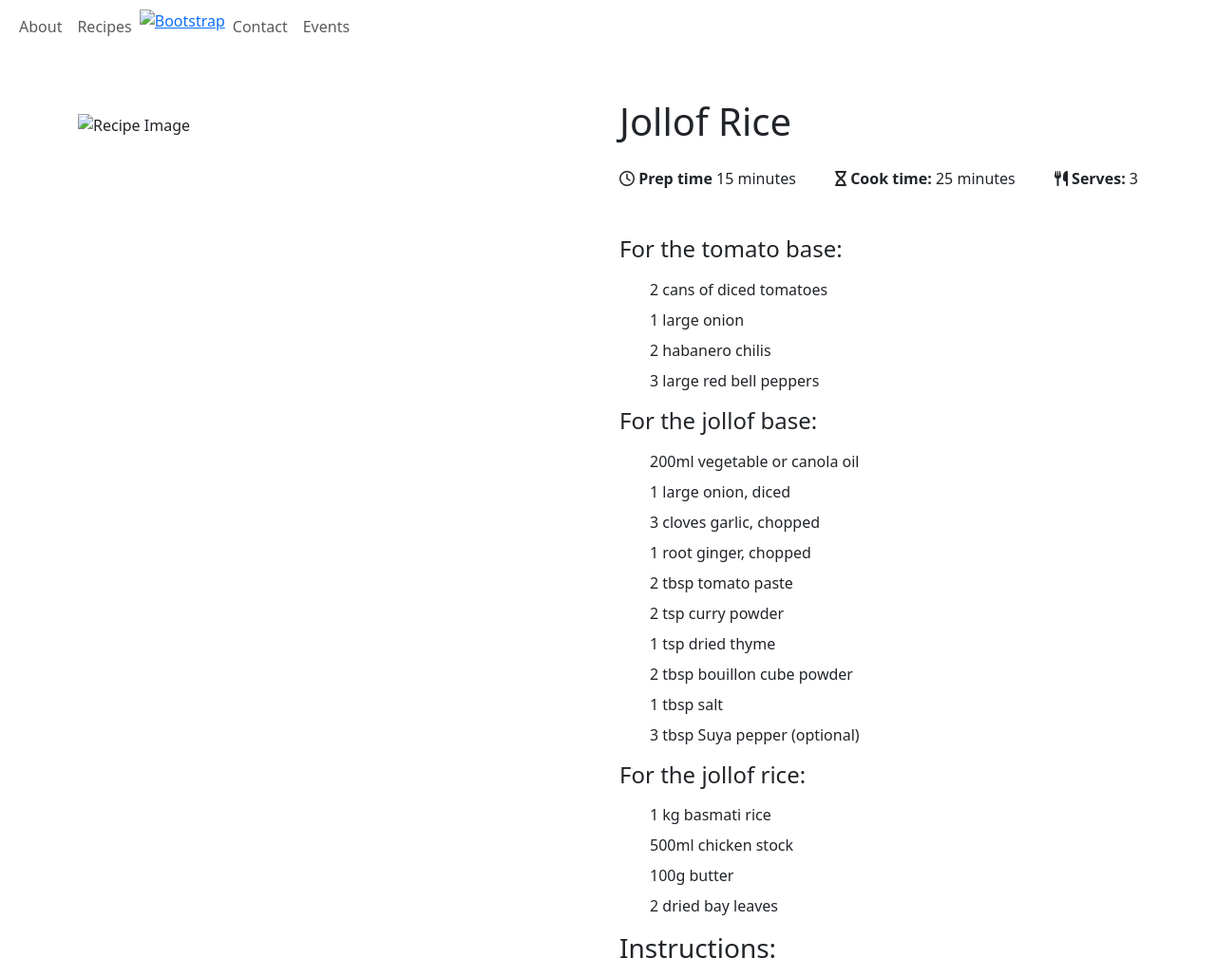
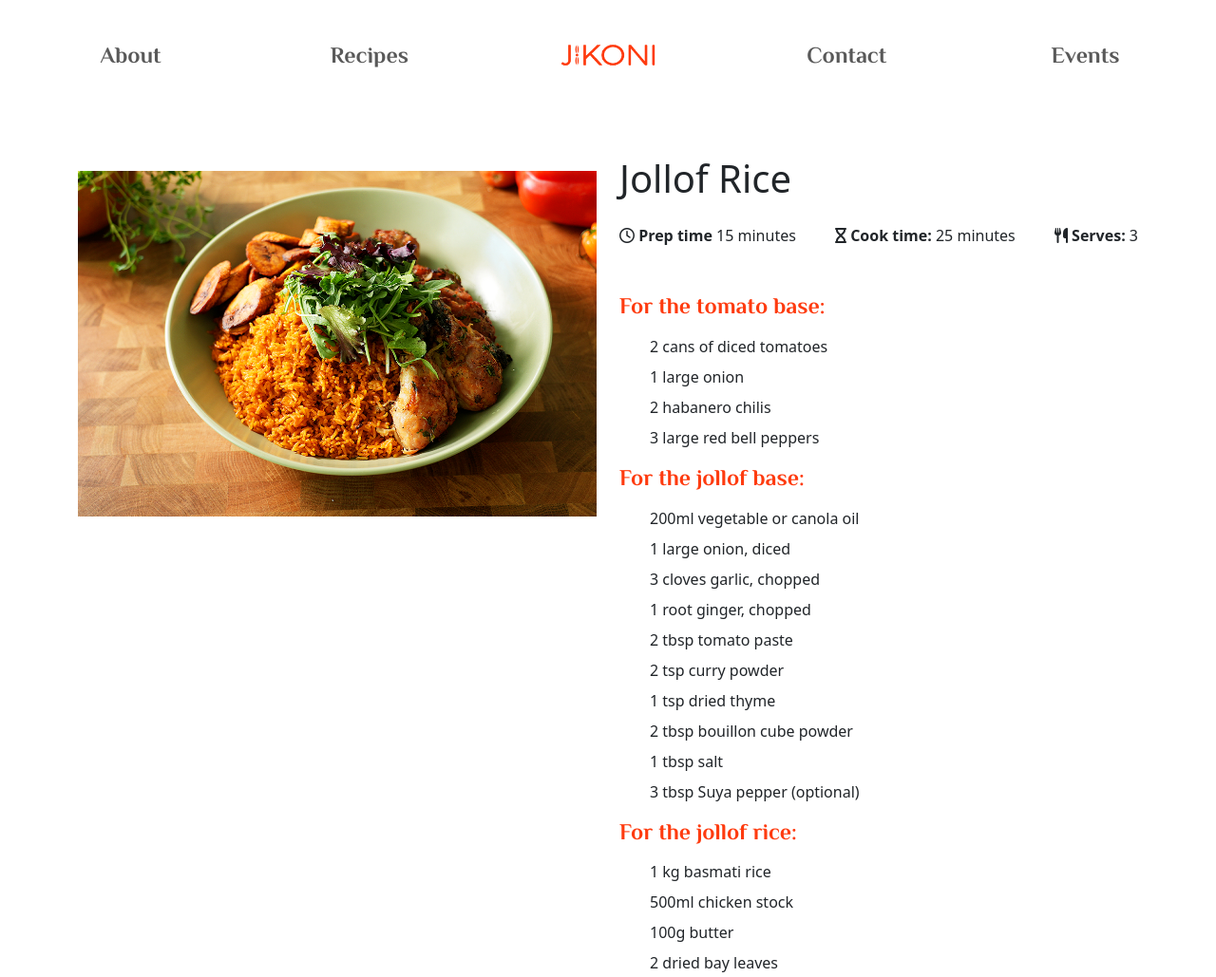
Before and after one commit to webgodess/jikoni, a plain HTML site: page html/jollof.html in a window 1280 px wide. Shown: the top 1029 px of the page at 95% size. Drawn offline with nearby package versions, Linux system fonts and the light colour scheme; the site is published under a folder, as on GitHub Pages, so addresses that start at the root find nothing; a web font is replaced by a local one.

Commit message:
fix: fix broken links

```diff
--- a/html/jollof.html
+++ b/html/jollof.html
@@ -4,7 +4,7 @@
     <meta charset="utf-8" />
     <meta name="viewport" content="width=device-width,initial-scale=1.0" />
     <title>Ghanaian Jollof Rice</title>
-    <link rel="icon" type="image/x-icon" href="/images/favicon.ico" />
+    <link rel="icon" type="image/x-icon" href=".././images/favicon.ico" />
     <link
       href="https://cdn.jsdelivr.net/npm/bootstrap@5.3.0-alpha1/dist/css/bootstrap.min.css"
       rel="stylesheet"
@@ -15,13 +15,17 @@
       rel="stylesheet"
       href="https://cdn.jsdelivr.net/npm/bootstrap-icons@1.3.0/font/bootstrap-icons.css"
     />
-    <link href="/css/jikoni.css" rel="stylesheet" />
+    <link href=".././css/jikoni.css" rel="stylesheet" />
   </head>
   <body>
     <nav class="navbar navbar-expand-lg">
       <div class="container-fluid">
         <a class="navbar-brand d-lg-none">
-          <img src="/images/logo.png" alt="Bootstrap" width="70" height="54"
+          <img
+            src=".././images/logo.png"
+            alt="Bootstrap"
+            width="70"
+            height="54"
         /></a>
         <button
           class="navbar-toggler"
@@ -37,15 +41,15 @@
         <div class="collapse navbar-collapse" id="navbarNav">
           <ul class="navbar-nav">
             <li class="nav-item">
-              <a class="nav-link" href="/index.html#aboutUs">About</a>
+              <a class="nav-link" href="../index.html#aboutUs">About</a>
             </li>
             <li class="nav-item">
               <a class="nav-link" href="recipes.html">Recipes</a>
             </li>
             <li>
-              <a href="/index.html" class="d-none d-lg-block mx-auto">
+              <a href="../index.html" class="d-none d-lg-block mx-auto">
                 <img
-                  src="/images/logo.png"
+                  src=".././images/logo.png"
                   alt="Bootstrap"
                   width="110"
                   height="100"
@@ -67,7 +71,7 @@
       <div class="row">
         <div class="col-md-12 col-lg-6">
           <img
-            src="/images/jollof.png"
+            src=".././images/jollof.png"
             alt="Recipe Image"
             class="img-fluid mt-3"
             width="600"
@@ -162,7 +166,7 @@
           >
             <img
               class="img-fluid"
-              src="/images/logo.png"
+              src=".././images/logo.png"
               height="40"
               width="90"
               alt="logo"
```
